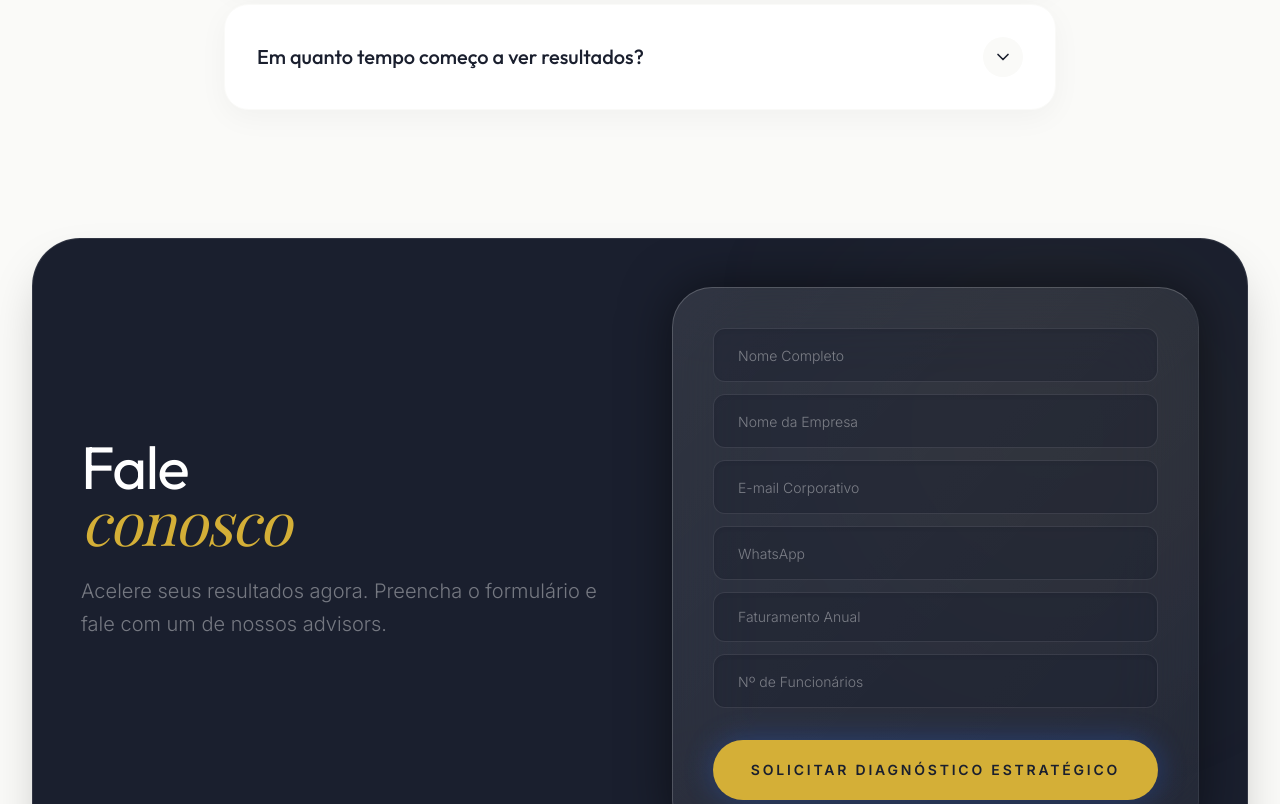
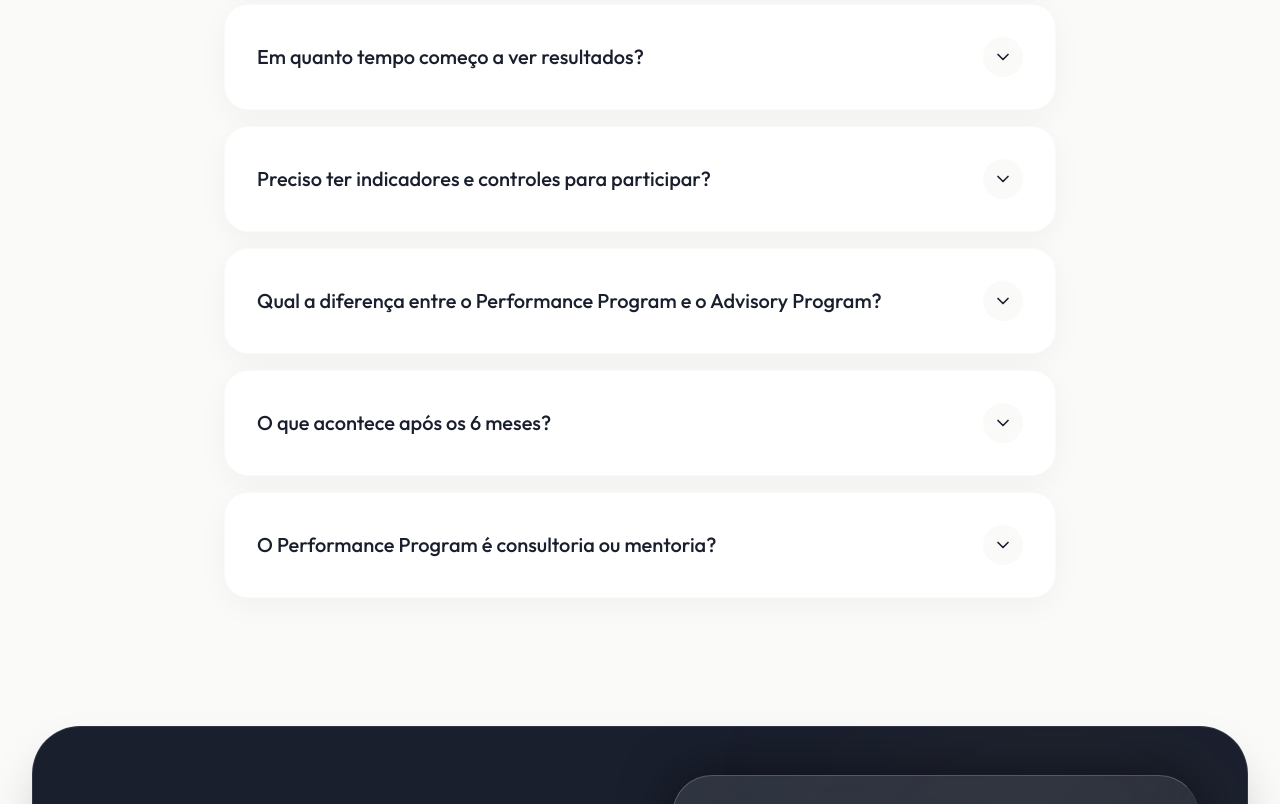
Before and after one commit to leandervenancio-source/site, a React (Vite) app: page /performance-program in a window 1280 px wide. Shown: the part 6120-6924 px from the top of the page. Built offline with nearby package versions, Linux system fonts and the light colour scheme; no server answers; a web font is replaced by a local one.

Commit message:
Update Performance Program FAQ with new questions and answers

```diff
--- a/src/pages/solutions/ProgramaDAPE.tsx
+++ b/src/pages/solutions/ProgramaDAPE.tsx
@@ -33,19 +33,35 @@ export function PerformanceProgram() {
   const faqs = [
     {
       question: "O que é o Performance Program?",
-      answer: "O Performance Program é um programa voltado para Pequenas e Médias empresas que desejam melhorar a eficiência financeira e transformar crescimento em lucro. Ele ajuda a definir a estratégia de crescimento, controlar os indicadores e acelerar os resultados."
+      answer: "É um programa de implementação de gestão empresarial que ajuda sua empresa a ganhar controle dos números, implantar rotinas de gestão e melhorar lucro, caixa e execução em até 6 meses."
     },
     {
       question: "Para quem o Performance Program é indicado?",
-      answer: "Para empresários e CEOs de PMEs que já faturam alto, mas sentem que a operação está fora de controle, as margens estão apertadas ou que o crescimento não está se refletindo no caixa."
+      answer: "Para empresários que possuem uma empresa em operação, equipe estruturada e desejam mais controle, previsibilidade e resultados."
     },
     {
       question: "Como funciona o Performance Program?",
-      answer: "Trabalhamos com uma metodologia prática de implementação, com acompanhamento online, e uso de tecnologia e IA, focando em gerar resultados consistentes e previsíveis."
+      answer: "Durante 6 meses, trabalhamos na implantação de indicadores, dashboards, metas, reuniões de gestão e projetos prioritários, acompanhando a execução e os resultados."
     },
     {
       question: "Em quanto tempo começo a ver resultados?",
-      answer: "Os primeiros resultados em termos de clareza e controle financeiro costumam aparecer nos primeiros 30 a 60 dias de implementação do método."
+      answer: "Muitas empresas percebem melhorias nos primeiros 30 a 90 dias. Resultados mais consistentes costumam ser consolidados ao longo do programa."
+    },
+    {
+      question: "Preciso ter indicadores e controles para participar?",
+      answer: "Não. A maioria dos clientes inicia justamente para criar essa estrutura e passar a tomar decisões com base em dados."
+    },
+    {
+      question: "Qual a diferença entre o Performance Program e o Advisory Program?",
+      answer: "O Performance Program foca em controle, execução e resultados de curto prazo. O Advisory Program é voltado para estratégia, liderança e crescimento de médio e longo prazo."
+    },
+    {
+      question: "O que acontece após os 6 meses?",
+      answer: "A empresa pode renovar o programa, migrar para o Advisory Program ou seguir de forma independente utilizando os sistemas implantados."
+    },
+    {
+      question: "O Performance Program é consultoria ou mentoria?",
+      answer: "É uma combinação de consultoria, mentoria e acompanhamento de execução, com foco em transformar planos em resultados concretos."
     }
   ];
 
```
